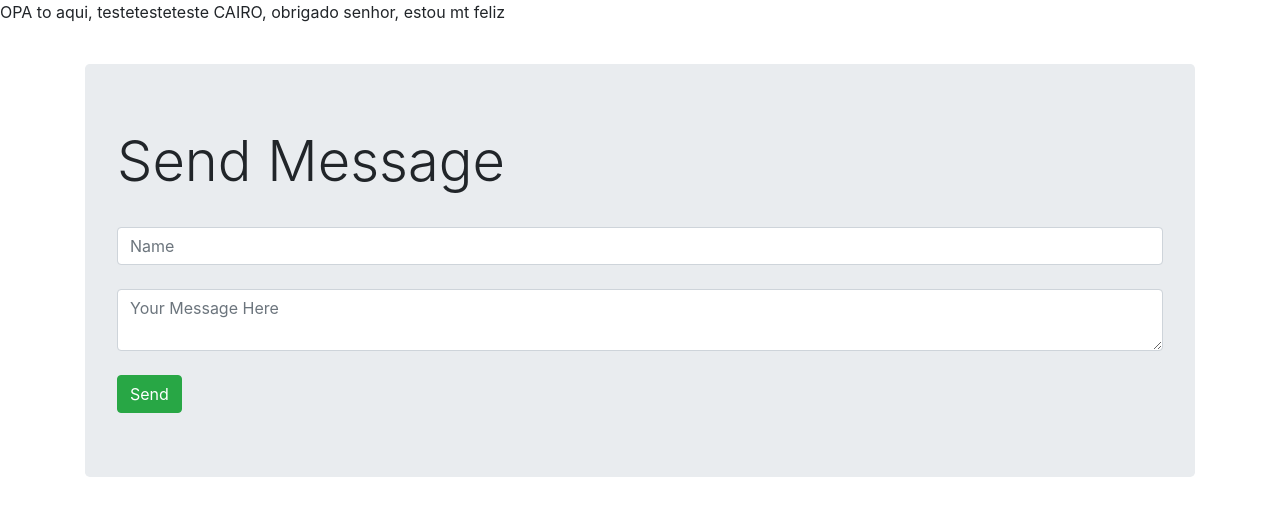
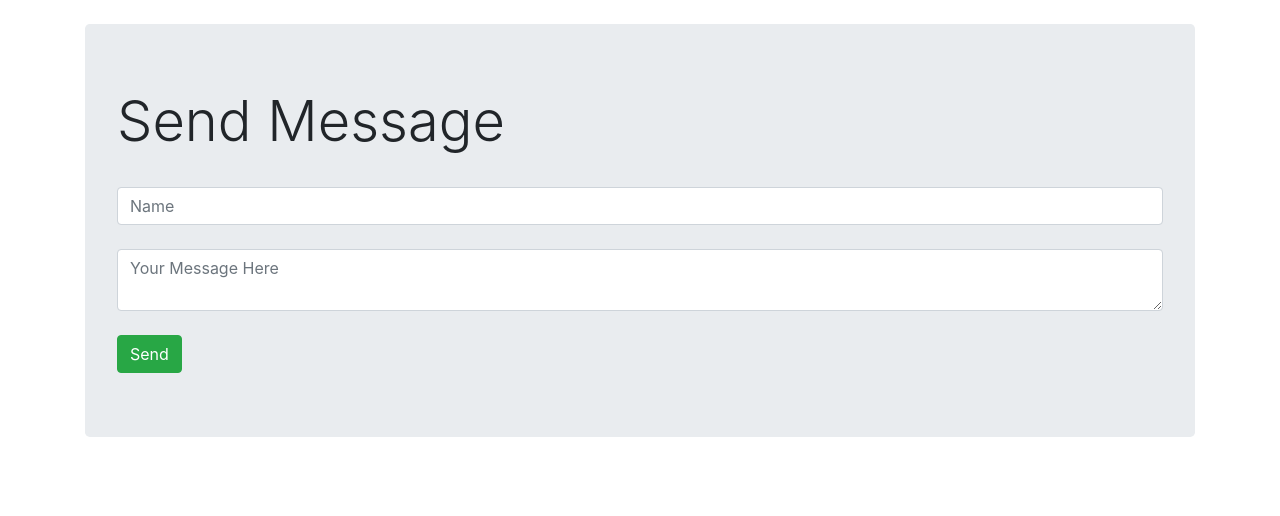
Before and after one commit to Henrique0714/ezops-test-henrique, a website: page index.html in a window 1280 px wide. Drawn offline with nearby package versions, Linux system fonts and the light colour scheme; no server answers.

Commit message:
Update index.html

```diff
--- a/index.html
+++ b/index.html
@@ -1,7 +1,6 @@
 <!DOCTYPE html>
 <html>
 <head>
-     <p>OPA to aqui, testetesteteste CAIRO, obrigado senhor, estou mt feliz</p>
     <link rel="stylesheet" href="https://cdn.jsdelivr.net/npm/bootstrap@4.3.1/dist/css/bootstrap.min.css" integrity="sha384-ggOyR0iXCbMQv3Xipma34MD+dH/1fQ784/j6cY/iJTQUOhcWr7x9JvoRxT2MZw1T" crossorigin="anonymous">
   </head>
 <body>
```
